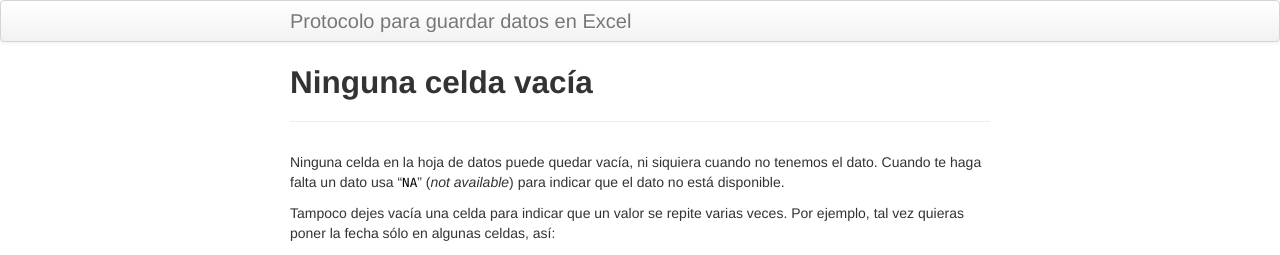
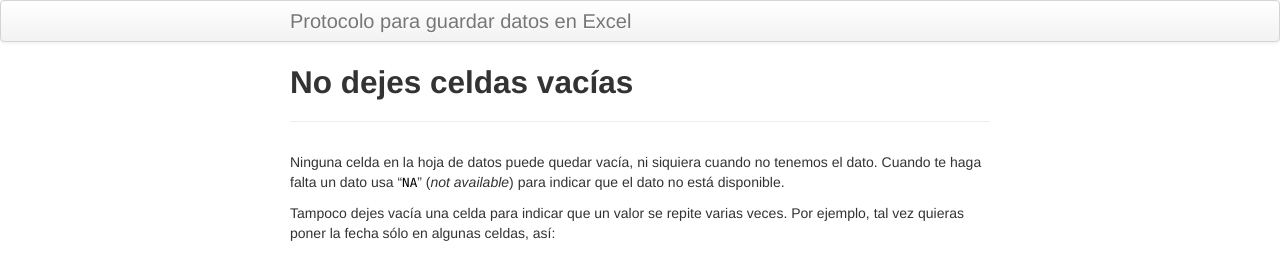
Before and after one commit to MaritzaB/datos_en_excel, a Jekyll site: the page built from pages/ninguna_celda_vacia.md, in a window 1280 px wide. Shown: the top 255 px of the page. Built offline with Jekyll 4.4.1, drawn with Linux system fonts in a browser that asks for light colours.

Commit message:
Cambia título "Ninguna celda vacía" por "No dejes celdas vacías"

```diff
--- a/pages/ninguna_celda_vacia.md
+++ b/pages/ninguna_celda_vacia.md
@@ -1,7 +1,7 @@
 ---
 layout: page
-title: Ninguna celda vacía
-description: Llena todas las celdas
+title: No dejes celdas vacías
+description: ninguna celda vacía
 ---
 
 Ninguna celda en la hoja de datos puede quedar vacía, ni siquiera cuando no tenemos el dato. Cuando te haga falta un dato usa "`NA`" (_not available_) para indicar que el dato no está disponible.
```
Also changed, not shown: index.md (+1 -1 lines), pages/nomenclatura.md (+1 -1 lines), pages/sin_calculos.md (+1 -1 lines).
